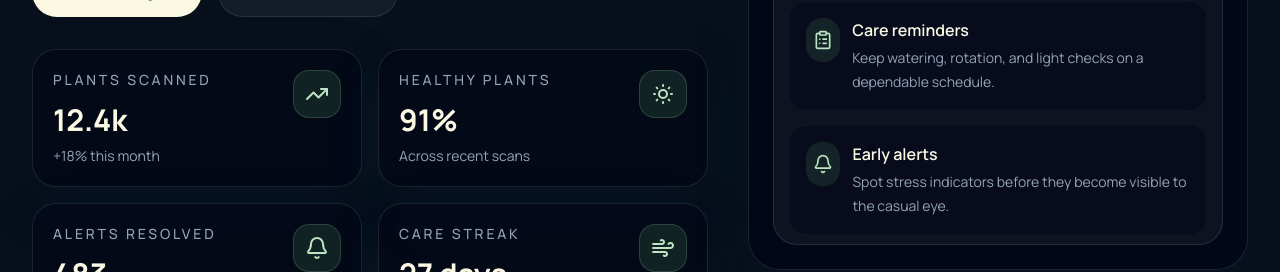
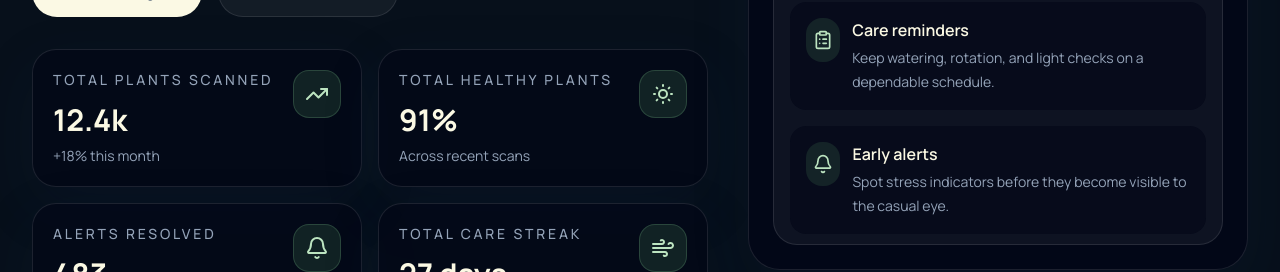
Before and after one commit to itsmierrrrr/Plant-Health-Tracker, a React (Vite) app: page / in a window 1280 px wide. Shown: the part 680-952 px from the top of the page. Built offline with nearby package versions, Linux system fonts and the light colour scheme; no server answers.

Commit message:
update data page

```diff
--- a/src/data/mockData.ts
+++ b/src/data/mockData.ts
@@ -76,13 +76,13 @@ export const features: FeatureItem[] = [
 
 export const statistics: StatisticItem[] = [
   {
-    label: 'Plants scanned',
+    label: 'Total plants scanned',
     value: '12.4k',
     detail: '+18% this month',
     icon: TrendingUp,
   },
   {
-    label: 'Healthy plants',
+    label: 'Total healthy plants',
     value: '91%',
     detail: 'Across recent scans',
     icon: SunMedium,
@@ -94,7 +94,7 @@ export const statistics: StatisticItem[] = [
     icon: Bell,
   },
   {
-    label: 'Care streak',
+    label: 'Total care streak',
     value: '27 days',
     detail: 'Consistent monitoring',
     icon: Wind,
```
